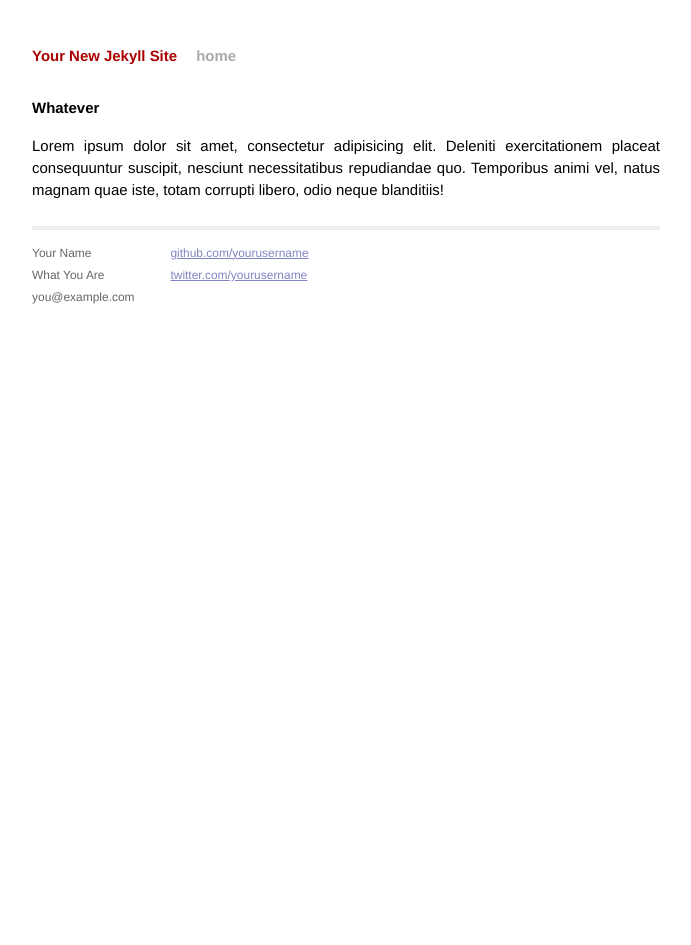
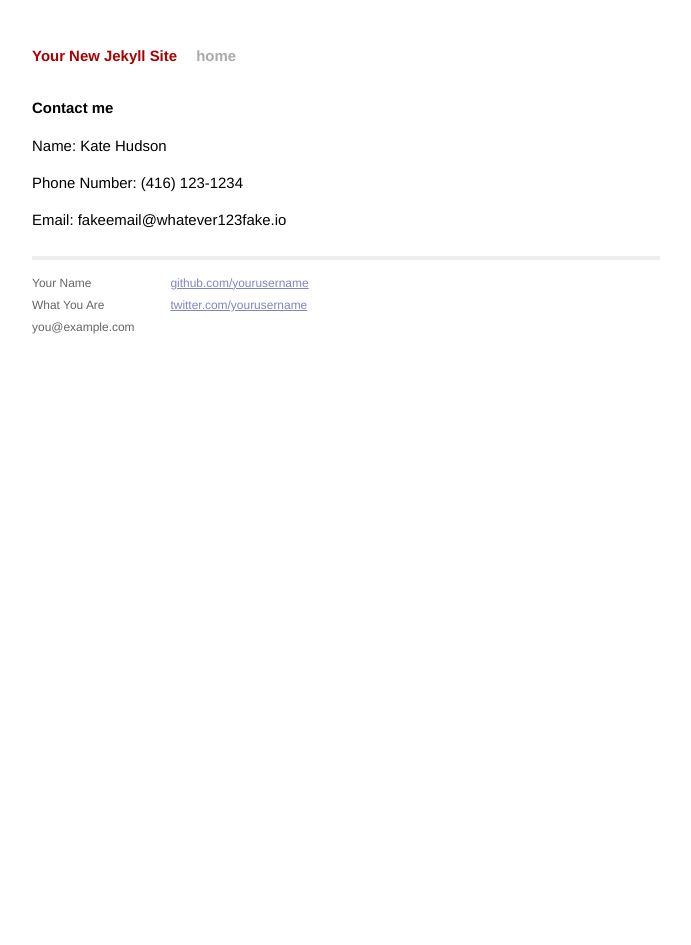
Before and after one commit to k88hudson/tpc, a Jekyll site: the page built from contact/index.html, in a window 1280 px wide. Shown: the whole page, without its empty margins (294-985 px from the left). Built offline with Jekyll 4.4.1, drawn with Linux system fonts in a browser that asks for light colours; Markdown is read by kramdown in place of the engine named in the settings.

Commit message:
yml test

```diff
--- /dev/null
+++ b/_data/contact.yml
@@ -0,0 +1,3 @@
+name: Kate Hudson
+phone: (416) 123-1234
+email: fakeemail@whatever123fake.io
--- a/_data/my-info.json
+++ /dev/null
@@ -1,3 +0,0 @@
-{
-    "name": "kate hudson"
-}
--- a/contact/index.html
+++ b/contact/index.html
@@ -4,6 +4,8 @@ title: Contact
 ---
 
 <div id="home">
-  <h1>Whatever</h1>
-  <p>Lorem ipsum dolor sit amet, consectetur adipisicing elit. Deleniti exercitationem placeat consequuntur suscipit, nesciunt necessitatibus repudiandae quo. Temporibus animi vel, natus magnam quae iste, totam corrupti libero, odio neque blanditiis!</p>
+  <h1>Contact me</h1>
+  <p>Name: {{ site.data.contact.name}}</p>
+  <p>Phone Number: {{ site.data.contact.phone}}</p>
+  <p>Email: {{ site.data.contact.email}}</p>
 </div>
```
